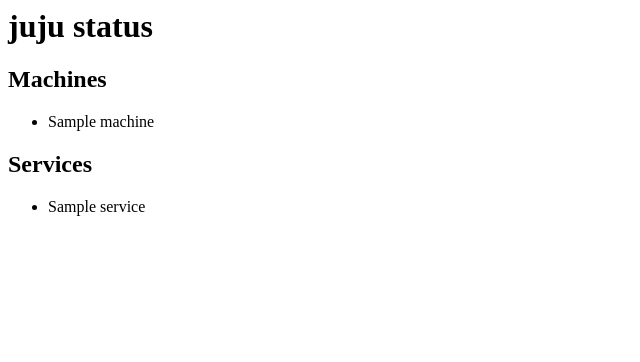
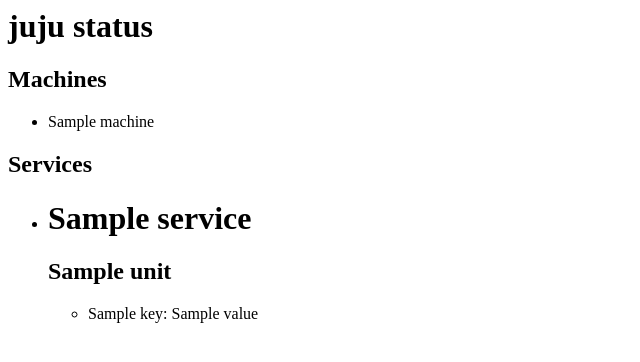
Before and after one commit to pombredanne/juju-status-page, a Python web app: template status/templates/status.html in a window 1280 px wide. Shown: the top 362 px of the page, without its empty margins (0-640 px from the left). Run offline with Jinja, Linux system fonts and the light colour scheme; the template is opened without the code that fills it: most values are stand-ins (such as "Sample title", 1, 10 or a date in 2020).

Commit message:
Added markup for list service units.

```diff
--- a/status/templates/status.html
+++ b/status/templates/status.html
@@ -7,7 +7,19 @@
 </ul>
 <h2 id="heading">Services</h2>
 <ul>
-    {% for service in data.services %}
-    <li>{{ service }}</li>
+    {% for name, service  in data.services.items %}
+    <li>
+        <h1>{{ name }}</h1>
+        {% for unit_name, unit in service.units.items %}
+        <div id="">
+            <h2 id="heading">{{ unit_name }}</h2>
+            <ul>
+            {% for key, value in unit.items %}
+                <li>{{ key }}: {{ value }}</li>
+            {% endfor %}
+            </ul>
+        </div>
+        {% endfor %}
+    </li>
     {% endfor %}
 </ul>
```
